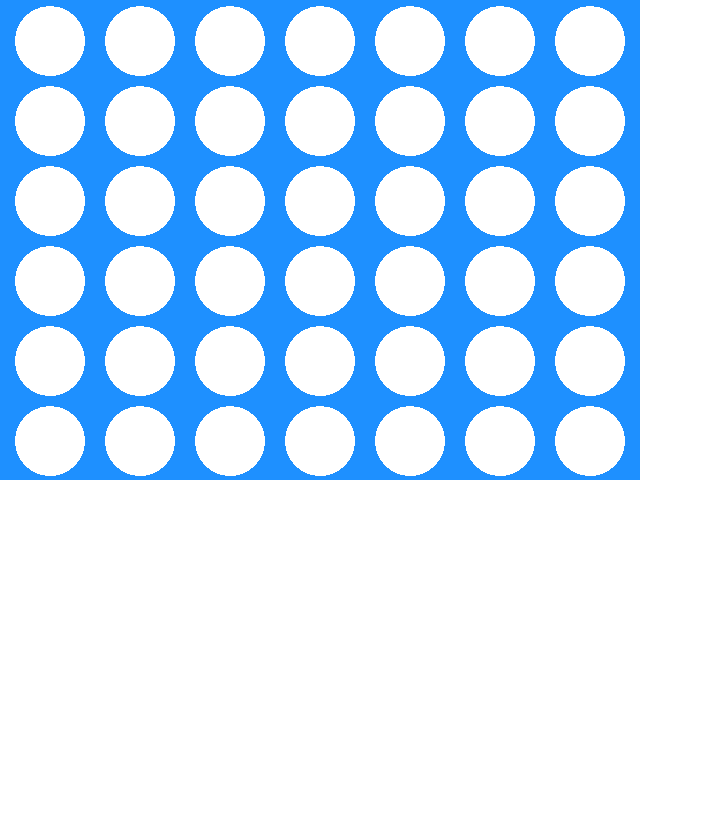
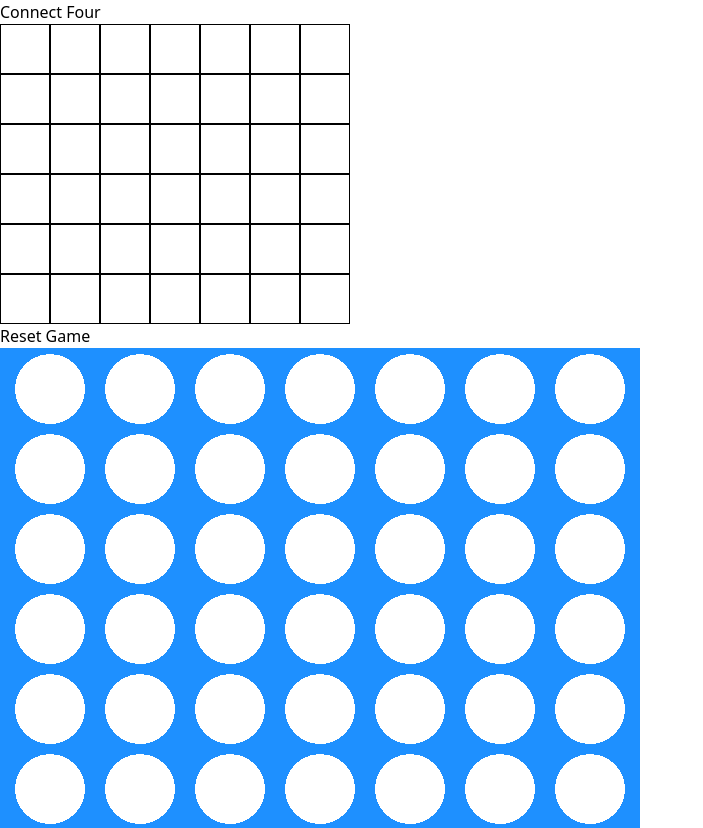
Before and after one commit to SamiZein/connectris, a React (Vite) app in the folder react/: page / in a window 1280 px wide. Shown: the whole page, without its empty margins (0-703 px from the left). Before the commit the page ends 800 px from the top, so only its background shows below. Built offline with nearby package versions, Linux system fonts and the light colour scheme.

Commit message:
Added Board component

```diff
--- a/react/src/App.jsx
+++ b/react/src/App.jsx
@@ -1,34 +1,89 @@
 import { useState } from 'react'
-import Board from './assets/Connect4Board.png'
+import BoardImage from './assets/Connect4Board.png'
 import Column from './Column'
 import Tile from './Tile'
+import Board from './Board'
 
 
 function App() {
   const [columns, setColumns] = useState([[],[],[],[],[],[], []])
-  const addTile = (columnIndex) => () => {
 
-    if (columns[columnIndex].length > 6) return
-    console.log(columnIndex)
-    console.log("in addTile function")
+  const removeTiles = (column) => {
+    if (columns[column].length == 0) return
+    const row = columns[column].length - 1
+
+    const color = columns[column][-1]
+
     const newColumns = [...columns]
-    newColumns[columnIndex].push(<Tile className="bg-red-500" />)
+
+    //checking bottom left to top right
+    let streakLeft = 0
+    for (let c = column - 1; c >= 0; c--) {
+      if (columns[c].length > row - c && (columns[c][row - (column - c)] === color || columns[c][row - (column - c)] === 'remove')) streakLeft++
+      else break
+    }
+    let streakRight = 0
+    for (let c = column + 1; c < 7; c++) {
+      if (columns[c].length > row + c && (columns[c][row + (c - column)] === color || columns[c][row + (c - column)] === 'remove')) streakRight++
+      else break
+    }
+    console.log(streakLeft, streakRight)
+
+    if (streakLeft + streakRight + 1 >= 4) {
+      for (let c = column - streakLeft; c <= column + streakRight; c++) {
+        newColumns[c][row-streakLeft+c] = 'remove'
+      }
+    }
+
+    //Check top left to bottom right
+    streakLeft = 0
+    for (let c = column - 1; c >= 0; c--) {
+      if (columns[c].length > row - c && (columns[c][row + (column - c)] === color && columns[c][row + (column - c)] !== 'remove')) streakLeft++
+      else break
+    }
+    streakRight = 0
+    for (let c = column + 1; c < 7; c++) {
+      if (columns[c].length > row + c && (columns[c][row - (c - column)] === color && columns[c][row - (c - column)] !== 'remove')) streakRight++
+      else break
+    }
+    console.log(streakLeft, streakRight)
+    if (streakLeft + streakRight + 1 >= 4) {
+      for (let c = column - streakLeft; c <= column + streakRight; c++) {
+        newColumns[c][row+streakLeft-(c-column-streakLeft)] = 'remove'
+      }
+    }
+    for (let column of newColumns) {
+      for (let tile of column) {
+        if (tile === 'remove') column.splice(column.indexOf(tile), 1)
+      }
+    }
     setColumns(newColumns)
   }
 
+  const addTile = (columnIndex) => () => {
+    if (columns[columnIndex].length > 6) return
+    const newColumns = [...columns]
+    newColumns[columnIndex].push("red")
+    setColumns(newColumns)
+    removeTiles(columnIndex)
+  }
+
   return (
+    <>
+      <Board />
       <div onClick={addTile}>
         <div className="h-[29.7rem] ml-4 absolute flex space-x-[1.2rem]">
           {columns.map((column, index) =>
-          <div className="h-auto flex justify-end" key={index} onClick={addTile(index)}>
+            <div className="flex justify-end h-auto" key={index} onClick={addTile(index)}>
               <Column tiles={column} />
             </div>)
           }
         </div>
 
-      <img src={Board} alt="board" />
+        <img src={BoardImage} alt="board" />
 
       </div>
+    </>
   )
 }
 
--- /dev/null
+++ b/react/src/Board.jsx
@@ -0,0 +1,154 @@
+import React, { useState, useEffect } from 'react';
+
+const ROWS = 6;
+const COLS = 7;
+
+const createEmptyBoard = () => {
+  let board = [];
+  for (let row = 0; row < ROWS; row++) {
+    board[row] = Array(COLS).fill(null);
+  }
+  return board;
+};
+
+const ConnectFour = () => {
+  const [board, setBoard] = useState(createEmptyBoard());
+  const [currentPlayer, setCurrentPlayer] = useState('Red');
+  const [isProcessing, setIsProcessing] = useState(false);
+
+  const dropTile = (col) => {
+    if (isProcessing) return;
+
+    for (let row = ROWS - 1; row >= 0; row--) {
+      if (board[row][col] === null) {
+        const newBoard = [...board];
+        newBoard[row][col] = currentPlayer;
+        setBoard(newBoard);
+        setIsProcessing(true);
+        setTimeout(() => {
+          handleConnectFours(newBoard);
+        }, 300);
+        setCurrentPlayer(currentPlayer === 'Red' ? 'Yellow' : 'Red');
+        return;
+      }
+    }
+    alert('Column is full!');
+  };
+
+  const handleConnectFours = (board) => {
+    let markedBoard = markAllWins(board);
+    if (markedBoard) {
+      setBoard(markedBoard);
+      setTimeout(() => {
+        const newBoard = removeMarkedTiles(markedBoard);
+        setBoard(newBoard);
+        handleConnectFours(newBoard);
+      }, 500);
+    } else {
+      setIsProcessing(false);
+    }
+  };
+
+  const markAllWins = (board) => {
+    const directions = [
+      { rowDir: 1, colDir: 0 },
+      { rowDir: 0, colDir: 1 },
+      { rowDir: 1, colDir: 1 },
+      { rowDir: 1, colDir: -1 }
+    ];
+
+    let markedBoard = board.map(row => row.slice());
+    let hasConnectFour = false;
+
+    for (let row = 0; row < ROWS; row++) {
+      for (let col = 0; col < COLS; col++) {
+        if (board[row][col] !== null) {
+          for (let { rowDir, colDir } of directions) {
+            if (checkDirection(board, row, col, board[row][col], rowDir, colDir, markedBoard)) {
+              hasConnectFour = true;
+            }
+          }
+        }
+      }
+    }
+    return hasConnectFour ? markedBoard : null;
+  };
+
+  const checkDirection = (board, row, col, player, rowDir, colDir, markedBoard) => {
+    let count = 0;
+    let positions = [];
+
+    for (let i = 0; i < 4; i++) {
+      const newRow = row + i * rowDir;
+      const newCol = col + i * colDir;
+      if (newRow < 0 || newRow >= ROWS || newCol < 0 || newCol >= COLS || board[newRow][newCol] !== player) {
+        break;
+      }
+      positions.push({ row: newRow, col: newCol });
+      count++;
+    }
+
+    for (let i = 1; i < 4; i++) {
+      const newRow = row - i * rowDir;
+      const newCol = col - i * colDir;
+      if (newRow < 0 || newRow >= ROWS || newCol < 0 || newCol >= COLS || board[newRow][newCol] !== player) {
+        break;
+      }
+      positions.push({ row: newRow, col: newCol });
+      count++;
+    }
+
+    if (count >= 4) {
+      for (let pos of positions) {
+        markedBoard[pos.row][pos.col] = null;
+      }
+      return true;
+    }
+    return false;
+  };
+
+  const removeMarkedTiles = (board) => {
+    let newBoard = board.map(row => row.slice());
+
+    for (let col = 0; col < COLS; col++) {
+      let newCol = newBoard.map(row => row[col]).filter(cell => cell !== null);
+      while (newCol.length < ROWS) {
+        newCol.unshift(null);
+      }
+      for (let row = 0; row < ROWS; row++) {
+        newBoard[row][col] = newCol[row];
+      }
+    }
+    return newBoard;
+  };
+
+  return (
+    <div>
+      <h1>Connect Four</h1>
+      <div style={{ display: 'grid', gridTemplateColumns: `repeat(${COLS}, 50px)` }}>
+        {board.map((row, rowIndex) =>
+          row.map((cell, colIndex) => (
+            <div
+              key={`${rowIndex}-${colIndex}`}
+              style={{
+                width: 50,
+                height: 50,
+                backgroundColor: cell ? cell : 'white',
+                border: '1px solid black',
+                display: 'flex',
+                alignItems: 'center',
+                justifyContent: 'center',
+              }}
+              onClick={() => dropTile(colIndex)}
+            >
+              {cell}
+            </div>
+          ))
+        )}
+      </div>
+      <button onClick={() => setBoard(createEmptyBoard())}>Reset Game</button>
+    </div>
+  );
+};
+
+export default ConnectFour;
--- a/react/src/Column.jsx
+++ b/react/src/Column.jsx
@@ -1,10 +1,11 @@
+import Tile from "./Tile";
 
 export default function Column({tiles}) {
     return (
         <div className="flex flex-col justify-end h-auto w-[4.4rem] pt-[.29rem] space-y-[.6rem] z-10">
             {tiles &&
                 tiles.map((tile, index) => (
-                    <div key={index}> {tile}</div>
+                    <div key={index}> <Tile className={`bg-${tile}-500`} /></div>
             ))}
         </div>
     )
```
Lines whose indentation alone changed are shown as unchanged.
